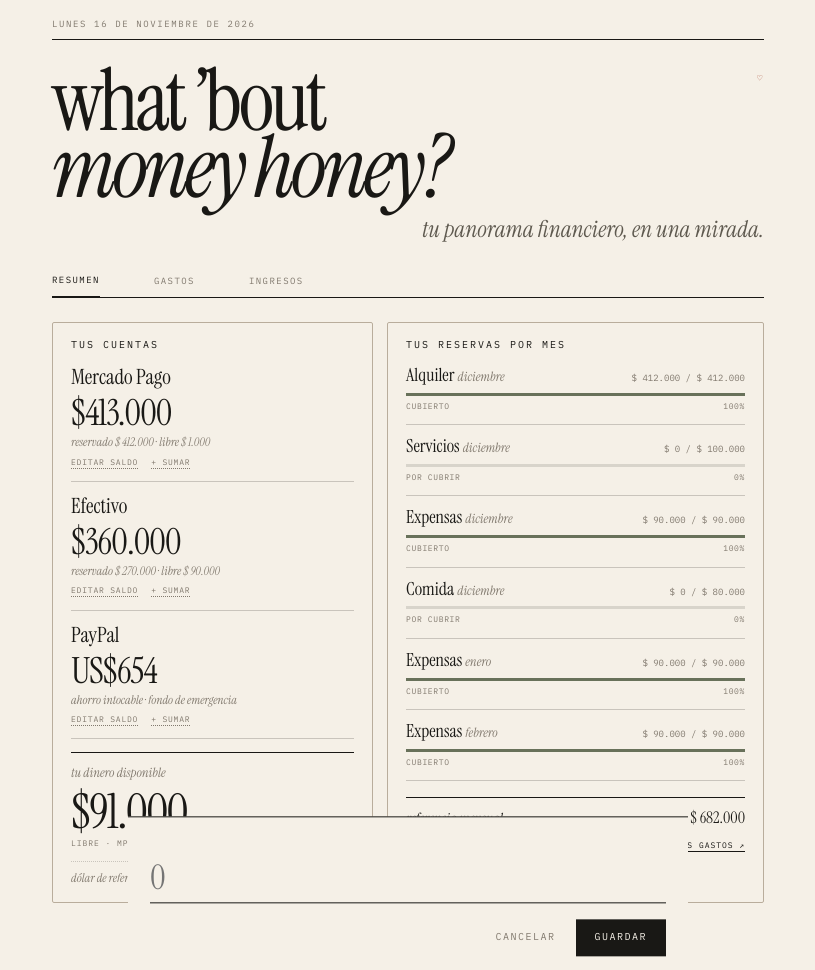
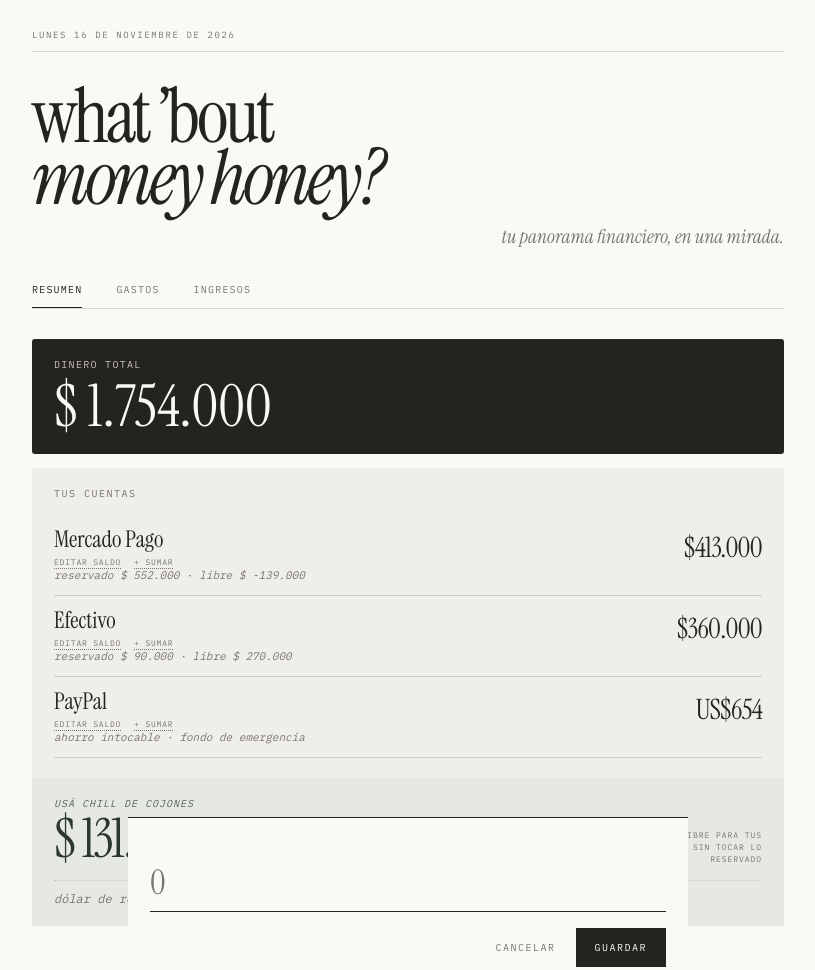
Before and after one commit to coco-rinaldi/finanzas, a plain HTML site: page index.html in a window 1280 px wide. Shown: the whole page, without its empty margins (232-1047 px from the left). Drawn offline with Linux system fonts and the light colour scheme.

Commit message:
Update index.html

```diff
--- a/index.html
+++ b/index.html
@@ -9,7 +9,7 @@
 <meta name="apple-mobile-web-app-status-bar-style" content="default">
 <meta name="apple-mobile-web-app-title" content="money honey">
 <meta name="theme-color" content="#f2ede4">
-<title>what ’bout money honey?</title>
+<title>dinero · panorama personal</title>
 <link rel="preconnect" href="https://fonts.googleapis.com">
 <link rel="preconnect" href="https://fonts.gstatic.com" crossorigin>
 <link href="https://fonts.googleapis.com/css2?family=Instrument+Serif:ital@0;1&family=IBM+Plex+Mono:wght@400;500&display=swap" rel="stylesheet">
@@ -140,6 +140,47 @@ h2{font-weight:400;font-size:clamp(40px,9vw,58px);line-height:.85;letter-spacing
  .in.money,.in.reserve{width:76px}
 }
 
+
+/* clean editorial refresh */
+:root{--paper:#faf9f6;--ink:#24231f;--mute:#77756e;--hair:rgba(36,35,31,.16);--green:#647765;--red:#a45f55}
+body{font-family:'IBM Plex Mono',ui-monospace,monospace;font-size:13px;line-height:1.5;background:#faf9f6}
+h1,h2,.account-name,.account-total,.available-number,.month-head strong,.ob-name,.income-line .name,.sum .v,#sheet h3{font-family:var(--serif)}
+.page{max-width:800px;padding-top:28px}
+.date{border-color:var(--hair);margin-bottom:26px}
+h1{font-size:clamp(48px,10vw,76px);line-height:.82}
+.tagline{font-family:var(--serif);font-size:19px;color:var(--mute)}
+nav{border-color:var(--hair);gap:34px;margin-bottom:30px}
+nav button{font-size:10px;letter-spacing:.12em}
+.dash-grid{grid-template-columns:1fr;gap:14px}
+.editorial-card{border:0;border-radius:3px;background:#f0eee8;padding:22px}
+.card-title{font-size:10px;letter-spacing:.15em;color:var(--mute)}
+.account-row{display:grid;grid-template-columns:1fr auto;align-items:center;padding:12px 0;margin:0;border-bottom:1px solid var(--hair)}
+.account-top{grid-column:1}.account-name{font-size:23px}.account-total{grid-column:2;grid-row:1/3;margin:0;font-size:28px;text-align:right}
+.account-sub{grid-column:1;font-size:11px}.account-actions{grid-column:1;grid-row:2;flex-direction:row;margin-top:5px}
+.available-block{background:#e5e9e2;margin:20px -22px -22px;padding:18px 22px;border:0;display:grid;grid-template-columns:1fr auto;align-items:end;gap:3px 10px}
+.available-label{grid-column:1;font-family:var(--mono);font-size:10px;letter-spacing:.1em;text-transform:uppercase;color:#566657}
+.available-number{grid-column:1;grid-row:2;font-size:clamp(36px,7vw,54px);margin:0;color:#29372d}
+.available-note{grid-column:2;grid-row:2;text-align:right;max-width:130px;line-height:1.5}
+.rate-line{grid-column:1/-1;margin-top:12px}
+.total-block{padding:18px 22px;background:#24231f;color:#faf9f6;border-radius:3px;margin-bottom:14px}
+.total-block .total-label{font-size:10px;letter-spacing:.13em;text-transform:uppercase;color:#c7c3b9}
+.total-block .total-value{font:clamp(38px,8vw,58px)/1 var(--serif);margin-top:6px}
+.sec-h{border-color:var(--hair);margin-bottom:10px}h2{font-size:clamp(42px,9vw,58px)}
+.intro{font-family:var(--serif);font-size:18px;line-height:1.35;color:#666158}
+.month-card{border:0;border-radius:4px;padding:19px 20px 16px;margin:12px 0;background:#edf0eb}
+.month-card:nth-of-type(2){background:#eaf0f3}.month-card:nth-of-type(3){background:#f2efe2}.month-card:nth-of-type(4){background:#f2e9e6}
+.month-head{margin-bottom:9px}.month-head strong{font-size:30px}.month-head span{font-size:9px}
+.month-summary{font-family:var(--mono);font-style:normal;font-size:11px;color:var(--ink)}
+.month-card>.bar{height:5px;margin:9px 0 12px}
+.obligation{border-top:1px solid rgba(36,35,31,.13);padding:12px 0 9px}
+.ob-name{font-size:21px}.ob-edit{gap:7px 9px}.ob-edit label{font-size:9px}
+.in.money,.in.reserve{width:88px}.in.name{font-size:18px}
+.ob-bar{height:3px}.add{font-size:10px;color:var(--ink);padding:14px 0 3px}
+.item{padding:15px 0;border-color:var(--hair)}.income-line{grid-template-columns:minmax(90px,1fr) auto auto 25px;gap:10px}
+.income-line .name{font-size:21px}.income-meta{font-size:11px}.income-meta .in{font-size:14px}
+.sum{border-color:var(--hair)}.sum .v{font-size:28px}
+.x{font-family:var(--mono);font-size:18px}.note{font-family:var(--serif);font-size:16px}
+@media(max-width:620px){.page{padding-left:16px;padding-right:16px}.available-block{display:grid}.available-number{grid-column:1;grid-row:2;text-align:left}.available-note{grid-column:2;grid-row:2}.editorial-card{padding:18px}.available-block{margin:18px -18px -18px;padding:17px 18px}}
 </style>
 </head>
 <body>
@@ -148,7 +189,7 @@ h2{font-weight:400;font-size:clamp(40px,9vw,58px);line-height:.85;letter-spacing
     <p class="date kicker" id="fecha"></p>
     <div class="masthead">
       <h1>what ’bout<br><em>money honey?</em></h1>
-      <span class="kicker" style="padding-top:12px;color:var(--red)">♡</span>
+
     </div>
     <p class="tagline">tu panorama financiero, en una mirada.</p>
     <nav>
@@ -187,20 +228,16 @@ const monthKey=(offset=0)=>{const d=new Date(now.getFullYear(),now.getMonth()+of
 const monthLabel=key=>{const [y,m]=key.split('-').map(Number);return `${MESES[m-1]} ${y}`};
 const monthShort=key=>{const [y,m]=key.split('-').map(Number);return `${MESES[m-1]} ${String(y).slice(2)}`};
 const monthStart=1;
-function makeMonths(){
-  const out=[];
-  for(let i=1;i<=12;i++){
-    const key=monthKey(i);
-    const obligations=[
-      {id:uid(),name:'alquiler',amount:412000,reserved:i===1?412000:0,source:'mp'},
-      {id:uid(),name:'servicios',amount:100000,reserved:0,source:'mp'},
-      {id:uid(),name:'expensas',amount:90000,reserved:i<=3?90000:0,source:'ef'},
-      {id:uid(),name:'comida',amount:80000,reserved:0,source:'mp'}
-    ];
-    out.push({key,obligations});
-  }
-  return out;
+function makeMonth(key, isCurrent=false){
+  return {key,obligations:[
+    {id:uid(),name:'alquiler',amount:412000,reserved:isCurrent?412000:0,source:'mp'},
+    {id:uid(),name:'servicios',amount:100000,reserved:isCurrent?100000:0,source:'mp'},
+    {id:uid(),name:'expensas',amount:90000,reserved:isCurrent?90000:0,source:'ef'},
+    {id:uid(),name:'comida',amount:80000,reserved:isCurrent?40000:0,source:'mp'}
+  ]};
 }
+function makeMonths(){return Array.from({length:4},(_,i)=>makeMonth(monthKey(i),i===0));}
+
 const DEF={
   accounts:{mp:{amount:413000,last:null},pp:{amount:654,last:null},ef:{amount:360000,last:null}},
   rate:1500,months:makeMonths(),
@@ -217,6 +254,8 @@ const DEF={
 let S=null;
 try{S=JSON.parse(localStorage.getItem(KEY))}catch(e){}
 if(!S||!S.accounts||!S.months||!S.incomes) S=JSON.parse(JSON.stringify(DEF));
+// Keep exactly the current month and the following three, preserving saved data when possible.
+{const old=Array.isArray(S.months)?S.months:[];S.months=Array.from({length:4},(_,i)=>{const key=monthKey(i);return old.find(m=>m.key===key)||makeMonth(key,i===0);});}
 const save=()=>{try{localStorage.setItem(KEY,JSON.stringify(S))}catch(e){}};
 const ACC={mp:{name:'Mercado Pago',cur:'ARS'},ef:{name:'Efectivo',cur:'ARS'},pp:{name:'PayPal',cur:'USD'}};
 const nf=(n,d=0)=>Number(n||0).toLocaleString('es-AR',{minimumFractionDigits:0,maximumFractionDigits:d});
@@ -238,6 +277,7 @@ const reservedForMonth=m=>m.obligations.reduce((a,o)=>a+(Number(o.reserved)||0),
 const allocation=k=>S.months.reduce((a,m)=>a+m.obligations.reduce((b,o)=>b+(o.source===k?(Number(o.reserved)||0):0),0),0);
 const free=k=>S.accounts[k].amount-allocation(k);
 const freePersonal=()=>free('mp')+free('ef');
+const totalMoney=()=>S.accounts.mp.amount+S.accounts.ef.amount+(S.accounts.pp.amount*S.rate);
 const coverage=m=>totalForMonth(m)>0?Math.min(1,reservedForMonth(m)/totalForMonth(m)):0;
 const fullMonths=()=>{let n=0;for(const m of S.months){if(coverage(m)>=.999999)n++;else break;}return n};
 const pctToSpend=()=>{const n=fullMonths();return n===0?0:n===1?.10:n===2?.20:.10};
@@ -259,83 +299,56 @@ function accountHTML(k){
   </div>`;
 }
 function renderAhora(){
-  const A=S.accounts,available=freePersonal(),next=S.months[0];
-  const visibleMonths=S.months.slice(0,3);
-  const summaryObligations=[];
-  visibleMonths.forEach(m=>m.obligations.forEach(o=>{
-    if(o.reserved>0 || m===next) summaryObligations.push({m,o});
-  }));
+  const available=freePersonal();
   $('#ahora').innerHTML=`
-    <div class="dash-grid">
-      <section class="editorial-card">
-        <h2 class="card-title">tus cuentas</h2>
-        ${accountHTML('mp')}
-        ${accountHTML('ef')}
-        ${accountHTML('pp')}
-        <div class="available-block">
-          <p class="available-label">tu dinero disponible</p>
-          <p class="available-number">${money(Math.max(0,available))}</p>
-          <p class="available-note">libre · mp + efectivo</p>
-          <p class="rate-line">dólar de referencia: <button data-rate>${ars(S.rate)}</button></p>
-        </div>
-      </section>
-      <section class="editorial-card">
-        <h2 class="card-title">tus reservas por mes</h2>
-        ${summaryObligations.map(({m,o})=>{
-          const p=o.amount>0?Math.min(1,o.reserved/o.amount):0;
-          return `<div class="reserve-line">
-            <div class="reserve-top"><span class="reserve-name">${cap(o.name)} <span style="font-style:italic;color:var(--mute);font-size:13px">${MESES[Number(m.key.slice(5))-1]}</span></span><span class="reserve-amount">${ars(o.reserved)} / ${ars(o.amount)}</span></div>
-            <div class="bar ${p<1?'warn':''}"><i style="width:${p*100}%"></i></div>
-            <div class="reserve-foot"><span>${p>=1?'cubierto':'por cubrir'}</span><span>${pct(p)}</span></div>
-          </div>`;
-        }).join('')}
-        <div class="reserve-footer"><span>referencia mensual</span><span>${ars(next?totalForMonth(next):682000)}</span></div>
-        <div class="reserve-footer" style="border-top:0;margin-top:7px;padding-top:0">
-          <span>planificá tus próximos meses</span><button data-tab="reservas">ver todos los gastos ↗</button>
-        </div>
-      </section>
-    </div>`;
+    <div class="total-block"><p class="total-label">dinero total</p><p class="total-value">${ars(totalMoney())}</p></div>
+    <div class="dash-grid"><section class="editorial-card">
+      <h2 class="card-title">tus cuentas</h2>
+      ${accountHTML('mp')}${accountHTML('ef')}${accountHTML('pp')}
+      <div class="available-block"><p class="available-label">usá chill de cojones</p>
+        <p class="available-number">${ars(Math.max(0,available))}</p>
+        <p class="available-note">plata libre para tus gastos, sin tocar lo reservado</p>
+        <p class="rate-line">dólar de referencia: <button data-rate>${ars(S.rate)}</button></p>
+      </div>
+    </section></div>`;
 }
+
 function obligationHTML(m,o){
   const p=o.amount>0?Math.min(1,o.reserved/o.amount):0;
   return `<div class="obligation" data-month="${m.key}" data-ob="${o.id}">
-    <div class="ob-top"><span class="ob-name">${esc(o.name)}</span><button class="x" data-del-ob aria-label="eliminar obligación">×</button></div>
-    <div class="ob-edit">
-      <label>necesitás $</label><input class="in money" data-obfield="amount" value="${nf(o.amount)}" inputmode="decimal" aria-label="monto necesario">
-      <label>reservado $</label><input class="in reserve" data-obfield="reserved" value="${nf(o.reserved)}" inputmode="decimal" aria-label="monto reservado">
-      <select class="source" data-obfield="source" aria-label="cuenta de reserva">
-        <option value="mp" ${o.source==='mp'?'selected':''}>mercado pago</option>
-        <option value="ef" ${o.source==='ef'?'selected':''}>efectivo</option>
-      </select>
-    </div>
-    <div class="ob-bar ${p<1?'warn':''}"><i style="width:${p*100}%"></i></div>
+    <div class="ob-top"><input class="in name ob-name" data-obfield="name" value="${esc(o.name)}" aria-label="nombre del gasto"><button class="x" data-del-ob aria-label="eliminar gasto">×</button></div>
+    <div class="ob-edit"><label>total $</label><input class="in money" data-obfield="amount" value="${nf(o.amount)}" inputmode="decimal" aria-label="monto total">
+      <label>abonado $</label><input class="in reserve" data-obfield="reserved" value="${nf(o.reserved)}" inputmode="decimal" aria-label="monto abonado">
+      <select class="source" data-obfield="source" aria-label="cuenta"><option value="mp" ${o.source==='mp'?'selected':''}>mercado pago</option><option value="ef" ${o.source==='ef'?'selected':''}>efectivo</option></select>
+      <span class="status">${pct(p)} abonado</span>
+    </div><div class="ob-bar ${p<1?'warn':''}"><i style="width:${p*100}%"></i></div>
   </div>`;
 }
+
 function renderReservas(){
-  $('#reservas').innerHTML=`
-    <header class="sec-h"><h2>Gastos</h2><em>mes a mes</em></header>
-    <p class="intro">Planificá cada gasto según su destino. Lo reservado deja de estar disponible para tus gastos personales. Las barras muestran cuánto falta para financiar cada mes.</p>
+  $('#reservas').innerHTML=`<header class="sec-h"><h2>Gastos</h2><em>noviembre — febrero</em></header>
+    <p class="intro">Cada mes reúne los gastos previstos y cuánto ya abonaste. Podés cambiar importes, nombres y sumar o quitar conceptos.</p>
     ${S.months.map(m=>`<section class="month-card" data-month-card="${m.key}">
-      <div class="month-head"><strong>${cap(monthLabel(m.key))}</strong><span>${coverage(m)>=.999999?'mes cubierto':'en construcción'}</span></div>
-      <div class="month-summary"><span>${ars(reservedForMonth(m))} / ${ars(totalForMonth(m))}</span><span>${pct(coverage(m))}</span></div>
+      <div class="month-head"><strong>${cap(monthLabel(m.key))}</strong><span>${pct(coverage(m))} cubierto</span></div>
+      <div class="month-summary"><span>abonado ${ars(reservedForMonth(m))} de ${ars(totalForMonth(m))}</span><span>resta ${ars(Math.max(0,totalForMonth(m)-reservedForMonth(m)))}</span></div>
       <div class="bar ${coverage(m)<1?'warn':''}"><i style="width:${coverage(m)*100}%"></i></div>
       ${m.obligations.map(o=>obligationHTML(m,o)).join('')}
-      <button class="add" data-new-ob="${m.key}">+ agregar obligación</button>
-    </section>`).join('')}
-    <p class="note">La referencia mensual actual es de ${ars(682000)}: alquiler, servicios, expensas y comida. Podés editar cualquier importe o agregar otros gastos.</p>`;
+      <button class="add" data-new-ob="${m.key}">+ agregar gasto</button>
+    </section>`).join('')}`;
 }
+
 function incomeHTML(x){
   const destOpts=[['mp','mercado pago'],['ef','efectivo'],['pp','paypal']];
   return `<div class="item" data-income="${x.id}">
     <div class="income-line">
       <input class="in name" data-if="name" value="${esc(x.name)}" aria-label="cliente">
       <button class="currency" data-currency>${x.cur==='USD'?'US$':'$'}</button>
-      <input class="in amount-in" data-if="amount" value="${nf(x.amount,2)}" inputmode="decimal" aria-label="importe" ${x.received?'disabled':''}>
+      <input class="in amount-in" data-if="amount" value="${nf(x.amount,2)}" inputmode="decimal" aria-label="importe">
       <button class="x" data-del-income aria-label="eliminar ingreso">×</button>
     </div>
     <div class="income-meta">
       <input class="in" data-if="month" value="${esc(x.month)}" aria-label="mes o concepto">
-      <select data-if="dest" aria-label="cuenta donde ingresa" ${x.received?'disabled':''}>${destOpts.map(([v,l])=>`<option value="${v}" ${x.dest===v?'selected':''}>${l}</option>`).join('')}</select>
+      <select data-if="dest" aria-label="cuenta donde ingresa">${destOpts.map(([v,l])=>`<option value="${v}" ${x.dest===v?'selected':''}>${l}</option>`).join('')}</select>
       <span class="status ${x.received?'received':''}">${x.received?'cobrado':'pendiente'}</span>
       <button class="collect ${x.received?'done':''}" data-collect>${x.received?'deshacer':'cobrar'}</button>
     </div>
@@ -344,9 +357,9 @@ function incomeHTML(x){
 function renderIngresos(){
   $('#ingresos').innerHTML=`
     <header class="sec-h"><h2>Ingresos</h2><em>previstos / reales</em></header>
-    <p class="intro">Un ingreso pendiente no cuenta como dinero disponible. Cuando lo cobres, tocá “cobrar” y se suma al saldo de la cuenta elegida.</p>
+    <p class="intro">Ingresos previstos y cobrados, por separado. Editá cada dato, eliminá registros o sumá ingresos extra cuando quieras.</p>
+    <button class="add" data-new-income>+ agregar ingreso</button>
     ${S.incomes.map(incomeHTML).join('')}
-    <button class="add" data-new-income>+ agregar ingreso</button>
     <div class="sum"><span class="kicker">pendiente en pesos</span><span class="v">${ars(pendingTotal('ARS'))}</span></div>
     <div class="sum"><span class="kicker">pendiente en dólares</span><span class="v">${usd(pendingTotal('USD'))}</span></div>
     <div class="sum"><span class="kicker">ya cobrado · pesos</span><span class="v">${ars(receivedTotal('ARS'))}</span></div>
@@ -364,7 +377,7 @@ function refreshMonth(key){
   const p=coverage(m),bar=card.querySelector(':scope > .bar'),summary=card.querySelector('.month-summary'),head=card.querySelector('.month-head span');
   if(bar){bar.classList.toggle('warn',p<1);bar.querySelector('i').style.width=`${p*100}%`;}
   if(summary)summary.innerHTML=`<span>${ars(reservedForMonth(m))} / ${ars(totalForMonth(m))}</span><span>${pct(p)}</span>`;
-  if(head)head.textContent=p>=.999999?'mes cubierto':'en construcción';
+  if(head)head.textContent=`${pct(p)} cubierto`;
 }
 function findIncome(el){const r=el.closest('.item[data-income]');return r&&S.incomes.find(x=>x.id===r.dataset.income)}
 document.addEventListener('input',e=>{
@@ -372,12 +385,12 @@ document.addEventListener('input',e=>{
   if(ob){
     const card=ob.closest('[data-month]'),m=S.months.find(x=>x.key===card.dataset.month),o=m&&m.obligations.find(x=>x.id===card.dataset.ob);
     if(!o)return;
-    if(ob.dataset.obfield!=='source'){const n=parse(ob.value);o[ob.dataset.obfield]=n===null?0:n;}
+    if(ob.dataset.obfield==='name'){o.name=ob.value;}else if(ob.dataset.obfield!=='source'){const n=parse(ob.value);o[ob.dataset.obfield]=n===null?0:n;}
     save();refreshMonth(m.key);refreshDashboard();return;
   }
   if(inc){
     const x=findIncome(inc);if(!x)return;
-    if(inc.dataset.if==='amount'&&!x.received){const n=parse(inc.value);x.amount=n===null?0:n;}
+    if(inc.dataset.if==='amount'){const n=parse(inc.value);const next=n===null?0:n;if(x.received)S.accounts[x.dest].amount+=next-x.amount;x.amount=next;}
     if(inc.dataset.if==='name')x.name=inc.value;
     if(inc.dataset.if==='month')x.month=inc.value;
     save();return;
@@ -391,8 +404,14 @@ document.addEventListener('change',e=>{
     return;
   }
   const dest=e.target.closest('[data-if="dest"]');
-  if(dest){const x=findIncome(dest);if(x&&!x.received){x.dest=dest.value;save();}}
+  if(dest){const x=findIncome(dest);if(x){if(x.received){S.accounts[x.dest].amount-=x.amount;S.accounts[dest.value].amount+=x.amount;}x.dest=dest.value;save();renderAhora();}}
 });
+
+document.addEventListener('change',e=>{
+  if(e.target.matches('[data-obfield]')){save();renderReservas();renderAhora();}
+  if(e.target.matches('[data-if]')){save();renderIngresos();renderAhora();}
+});
+
 let cfg=null;const fAmt=$('#f-amt'),fDest=$('#f-dest');
 function openSheet(c){
   cfg=c;$('#sh-kicker').textContent=c.kicker||'';$('#sh-title').textContent=c.title;
@@ -433,7 +452,7 @@ document.addEventListener('click',e=>{
   }
   if('newIncome'in d){S.incomes.push({id:uid(),name:'nuevo cliente',month:'',amount:0,cur:'ARS',received:false,dest:'mp'});save();renderIngresos();}
   if('delIncome'in d){const x=findIncome(t);if(x){if(x.received)S.accounts[x.dest].amount-=x.amount;S.incomes=S.incomes.filter(i=>i.id!==x.id);save();render();}}
-  if('currency'in d){const x=findIncome(t);if(x&&!x.received){x.cur=x.cur==='USD'?'ARS':'USD';x.dest=x.cur==='USD'?'pp':'mp';save();renderIngresos();}}
+  if('currency'in d){const x=findIncome(t);if(x){if(x.received)S.accounts[x.dest].amount-=x.amount;x.cur=x.cur==='USD'?'ARS':'USD';x.dest=x.cur==='USD'?'pp':'mp';if(x.received)S.accounts[x.dest].amount+=x.amount;save();render();}}
   if('collect'in d){
     const x=findIncome(t);if(!x)return;
     if(!x.received){S.accounts[x.dest].amount+=x.amount;x.received=true;x.receivedAt=Date.now();}
```
